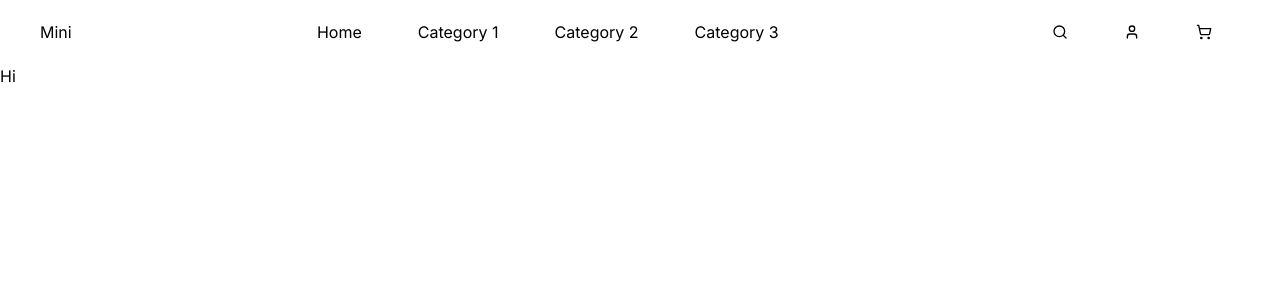
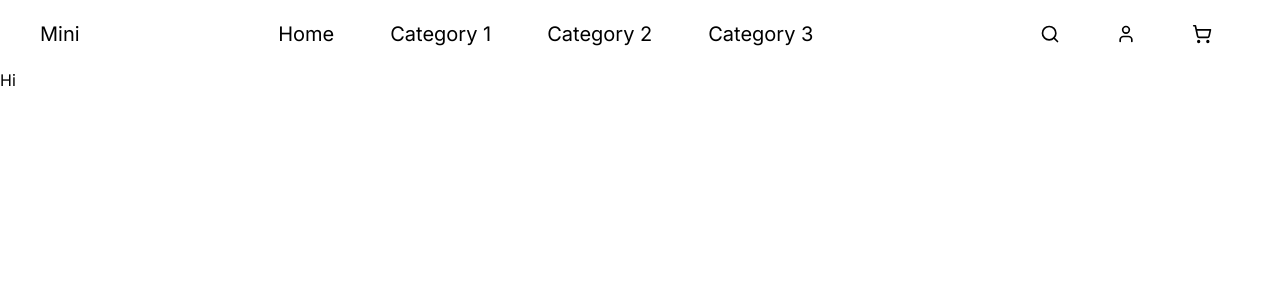
Before and after one commit to anampartho/mini-commerce, a Next.js app: page / in a window 1280 px wide. Shown: the top 300 px of the page. Built offline with nearby package versions, Linux system fonts and the light colour scheme.

Commit message:
Add className support to components

```diff
--- a/src/components/Logo/Logo.tsx
+++ b/src/components/Logo/Logo.tsx
@@ -1,8 +1,13 @@
+import { ClassName } from "@/utils/interfaces";
 import Link from "next/link";
 import React from "react";
 
-const Logo = () => {
-  return <Link href="/">Mini</Link>;
+const Logo = ({ className }: ClassName) => {
+  return (
+    <Link href="/" className={`text-xl ${className}`}>
+      Mini
+    </Link>
+  );
 };
 
 export default Logo;
--- a/src/components/Navbar/NavItem.tsx
+++ b/src/components/Navbar/NavItem.tsx
@@ -8,7 +8,7 @@ interface NavItem {
 
 const NavItem = ({ href, children }: NavItem) => {
   return (
-    <Link href={href} className="px-1 mx-6 block">
+    <Link href={href} className="px-1 mx-6 block text-xl">
       {children}
     </Link>
   );
--- a/src/components/Navbar/Navbar.tsx
+++ b/src/components/Navbar/Navbar.tsx
@@ -1,5 +1,6 @@
 import React from "react";
 import NavItem from "./NavItem";
+import { ClassName } from "@/utils/interfaces";
 
 const menuItems = [
   {
@@ -24,9 +25,9 @@ const menuItems = [
   },
 ];
 
-const Navbar = () => {
+const Navbar = ({ className }: ClassName) => {
   return (
-    <nav className="">
+    <nav className={`${className}`}>
       <div>
         <ul className="flex">
           {menuItems.map((item) => {
--- a/src/components/UserIcons/UserIcons.tsx
+++ b/src/components/UserIcons/UserIcons.tsx
@@ -1,9 +1,10 @@
 import { LuUser, LuShoppingCart, LuSearch } from "react-icons/lu";
 import NavItem from "../Navbar/NavItem";
+import { ClassName } from "@/utils/interfaces";
 
-const UserIcons = () => {
+const UserIcons = ({ className }: ClassName) => {
   return (
-    <ul className="flex items-center">
+    <ul className={`flex items-center ${className}`}>
       <li>
         <NavItem href="">
           <LuSearch />
--- /dev/null
+++ b/src/utils/interfaces.ts
@@ -0,0 +1,3 @@
+export interface ClassName {
+  className?: string;
+}
```
